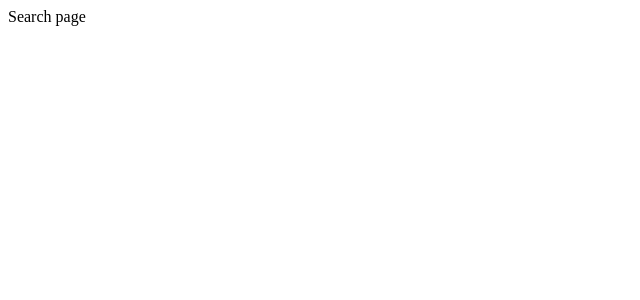
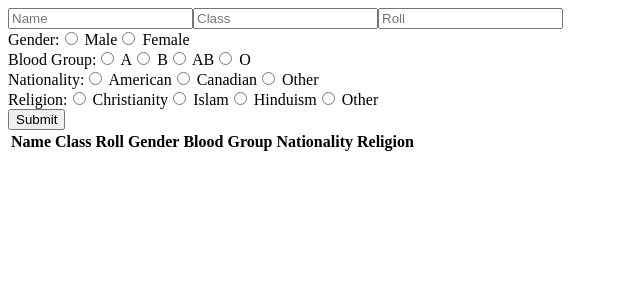
Before and after one commit to Ifty77/project_PokeDexData, a React (Create React App) app: page / in a window 1280 px wide. Shown: the top 300 px of the page, without its empty margins (0-640 px from the left). Built offline with nearby package versions, Linux system fonts and the light colour scheme.

Commit message:
inputtable2

```diff
--- a/src/App.jsx
+++ b/src/App.jsx
@@ -1,10 +1,211 @@
-import InputTable from "./InputTable";
-function App() {
+//import InputTable from "./InputTable";
+import React, { useState } from 'react';
+
+
+
+
+const App = () => {
+  const [inputs, setInputs] = useState({
+    name: '',
+    class: '',
+    roll: '',
+    gender: '',
+    bloodGroup: '',
+    nationality: '',
+    religion: ''
+  });
+
+  const [data, setData] = useState([]);
+
+  const handleChange = (e) => {
+    const { name, value } = e.target;
+    setInputs((prevInputs) => ({
+      ...prevInputs,
+      [name]: value
+    }));
+  };
+
+  const handleSubmit = (e) => {
+    e.preventDefault();
+    setData((prevData) => [...prevData, inputs]);
+    setInputs({
+      name: '',
+      class: '',
+      roll: '',
+      gender: '',
+      bloodGroup: '',
+      nationality: '',
+      religion: ''
+    });
+  };
+
   return (
     <div>
-      Search page
+      <form onSubmit={handleSubmit}>
+        <input
+          type="text"
+          name="name"
+          placeholder="Name"
+          value={inputs.name}
+          onChange={handleChange}
+        />
+        <input
+          type="text"
+          name="class"
+          placeholder="Class"
+          value={inputs.class}
+          onChange={handleChange}
+        />
+        <input
+          type="text"
+          name="roll"
+          placeholder="Roll"
+          value={inputs.roll}
+          onChange={handleChange}
+        />
+
+        <div>
+          <label>Gender:</label>
+          <input
+            type="radio"
+            name="gender"
+            value="Male"
+            checked={inputs.gender === 'Male'}
+            onChange={handleChange}
+          /> Male
+          <input
+            type="radio"
+            name="gender"
+            value="Female"
+            checked={inputs.gender === 'Female'}
+            onChange={handleChange}
+          /> Female
+        </div>
+
+        <div>
+          <label>Blood Group:</label>
+          <input
+            type="radio"
+            name="bloodGroup"
+            value="A"
+            checked={inputs.bloodGroup === 'A'}
+            onChange={handleChange}
+          /> A
+          <input
+            type="radio"
+            name="bloodGroup"
+            value="B"
+            checked={inputs.bloodGroup === 'B'}
+            onChange={handleChange}
+          /> B
+          <input
+            type="radio"
+            name="bloodGroup"
+            value="AB"
+            checked={inputs.bloodGroup === 'AB'}
+            onChange={handleChange}
+          /> AB
+          <input
+            type="radio"
+            name="bloodGroup"
+            value="O"
+            checked={inputs.bloodGroup === 'O'}
+            onChange={handleChange}
+          /> O
+        </div>
+
+        <div>
+          <label>Nationality:</label>
+          <input
+            type="radio"
+            name="nationality"
+            value="American"
+            checked={inputs.nationality === 'American'}
+            onChange={handleChange}
+          /> American
+          <input
+            type="radio"
+            name="nationality"
+            value="Canadian"
+            checked={inputs.nationality === 'Canadian'}
+            onChange={handleChange}
+          /> Canadian
+          <input
+            type="radio"
+            name="nationality"
+            value="Other"
+            checked={inputs.nationality === 'Other'}
+            onChange={handleChange}
+          /> Other
+        </div>
+
+        <div>
+          <label>Religion:</label>
+          <input
+            type="radio"
+            name="religion"
+            value="Christianity"
+            checked={inputs.religion === 'Christianity'}
+            onChange={handleChange}
+          /> Christianity
+          <input
+            type="radio"
+            name="religion"
+            value="Islam"
+            checked={inputs.religion === 'Islam'}
+            onChange={handleChange}
+          /> Islam
+          <input
+            type="radio"
+            name="religion"
+            value="Hinduism"
+            checked={inputs.religion === 'Hinduism'}
+            onChange={handleChange}
+          /> Hinduism
+          <input
+            type="radio"
+            name="religion"
+            value="Other"
+            checked={inputs.religion === 'Other'}
+            onChange={handleChange}
+          /> Other
+        </div>
+
+        <button type="submit">Submit</button>
+      </form>
+      <table>
+        <thead>
+          <tr>
+            <th>Name</th>
+            <th>Class</th>
+            <th>Roll</th>
+            <th>Gender</th>
+            <th>Blood Group</th>
+            <th>Nationality</th>
+            <th>Religion</th>
+          </tr>
+        </thead>
+        <tbody>
+          {data.map((entry, index) => (
+            <tr key={index}>
+              <td>{entry.name}</td>
+              <td>{entry.class}</td>
+              <td>{entry.roll}</td>
+              <td>{entry.gender}</td>
+              <td>{entry.bloodGroup}</td>
+              <td>{entry.nationality}</td>
+              <td>{entry.religion}</td>
+            </tr>
+          ))}
+        </tbody>
+      </table>
     </div>
   );
-}
+};
+
+
+
+
+
 
 export default App;
```
